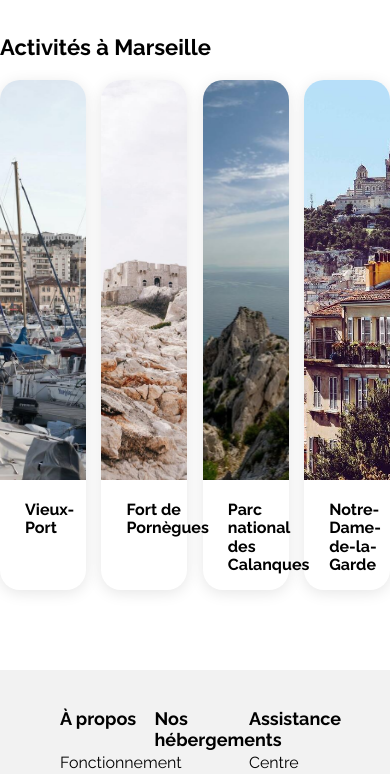
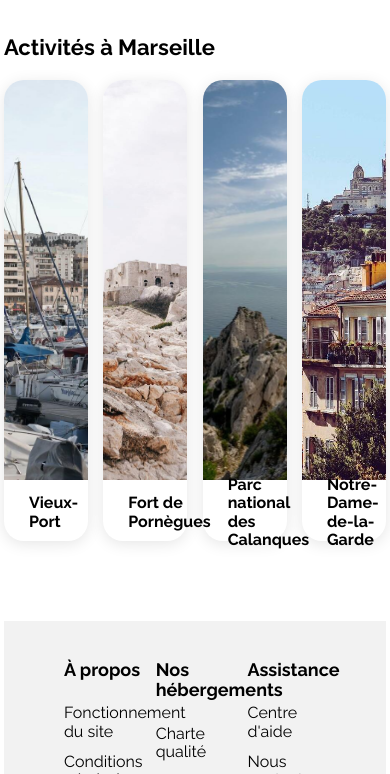
Before and after one commit to Immortalisanto/GH-Booky, a plain HTML site: page index.html in a window 390 px wide. Shown: the part 1217-1991 px from the top of the page. Drawn offline with nearby package versions, Linux system fonts and the light colour scheme.

Commit message:
Légère modif du h3 des div activities_card (préparation au responsive)

```diff
--- a/CSS/style.css
+++ b/CSS/style.css
@@ -4,6 +4,7 @@ body {
     font-family: 'Raleway', sans-serif;
     margin: auto;
     font-size: 16px;
+    width: 98%;
     max-width: 1400px;
 }
 
@@ -350,6 +351,13 @@ header a {
     font-weight: 700;
 }
 
+.title_activities_card {
+    padding: 0;
+    height: 56px;
+    display: flex;
+    align-items: center;
+}
+
 #activities_in_marseille {
     margin: auto;
 }
@@ -405,3 +413,13 @@ footer h4 {
     font-size: 16px;
     margin-bottom: 12px;
 }
+
+/* ------------------- Responsive Design ------------------- */
+
+/* ------------- Media queries - Touch pad ------------- */
+
+@media screen and (max-width: 991px) {
+
+}
+
+/* ------------- Media queries - Phone ------------- */
--- a/index.html
+++ b/index.html
@@ -10,6 +10,17 @@
         <link rel="preconnect" href="https://fonts.gstatic.com" crossorigin>
         <link href="https://fonts.googleapis.com/css2?family=Raleway:wght@400;500;600;700&display=swap" rel="stylesheet">
         <script src="https://kit.fontawesome.com/e0e1ef72f4.js" crossorigin="anonymous"></script>
+
+
+        <!-- A SUPPRIMER QUAND SITE FINI EN RESPONSIVE -->
+
+		<script src="https://ajax.googleapis.com/ajax/libs/jquery/1.12.4/jquery.min.js"></script>
+		<div style="background:pink;color:#333;position:fixed;right:0;bottom:0;z-index:99999999;font:1em arial;opacity:.9" id="ld"></div>
+		<script>setInterval(function(){if($(window).height()>=$(document).height()){$('#ld').text($(document).width()+' px');}else{$('#ld').text($(document).width()+17+' px');}},150);</script>
+
+		<!-- A SUPPRIMER QUAND SITE FINI EN RESPONSIVE -->
+
+
     </head>
     <body>
         <header>
@@ -181,25 +192,33 @@
                     <div class="activities_card">
                         <a href="#">
                             <img src="images/activites/3_medium/reno-laithienne-QUgJhdY5Fyk-unsplash.jpg" alt="Photo du Vieux-Port" class="photography_activities">
-                            <h3>Vieux-Port</h3>
+                            <div class="title_activities_card">
+                                <h3>Vieux-Port</h3>
+                            </div>
                         </a>
                     </div>
                     <div class="activities_card">
                         <a href="#">
                             <img src="images/activites/3_medium/paul-hermann-QFTrLdQIRhI-unsplash.jpg" alt="Photo du Fort de Pornègues" class="photography_activities">
-                            <h3>Fort de Pornègues</h3>
+                            <div class="title_activities_card">
+                                <h3>Fort de Pornègues</h3>
+                            </div>
                         </a>
                     </div>
                     <div class="activities_card">
                         <a href="#">
                             <img src="images/activites/3_medium/kilyan-sockalingum-NR8-cBCN3aI-unsplash.jpg" alt="Photo du Parc national des Calanques" class="photography_activities">
-                            <h3>Parc national des Calanques</h3>
+                            <div class="title_activities_card">
+                                <h3>Parc national des Calanques</h3>
+                            </div>
                         </a>
                     </div>
                     <div class="activities_card">
                         <a href="#">
                             <img src="images/activites/3_medium/florian-wehde-xW9e8gdotxI-unsplash.jpg" alt="Photo de Notre-Dame-de-la-Garde" class="photography_activities">
-                            <h3>Notre-Dame-de-la-Garde</h3>
+                            <div class="title_activities_card">
+                                <h3>Notre-Dame-de-la-Garde</h3>
+                            </div>
                         </a>
                     </div>
                 </div>
```
